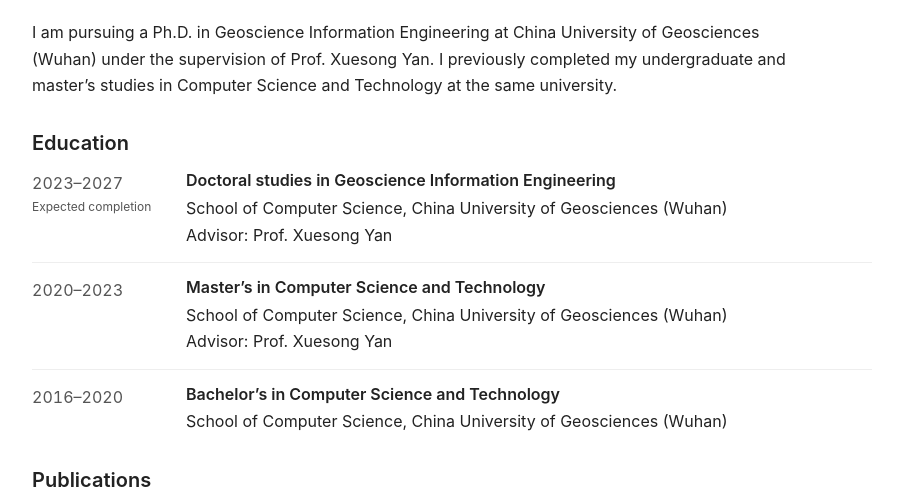
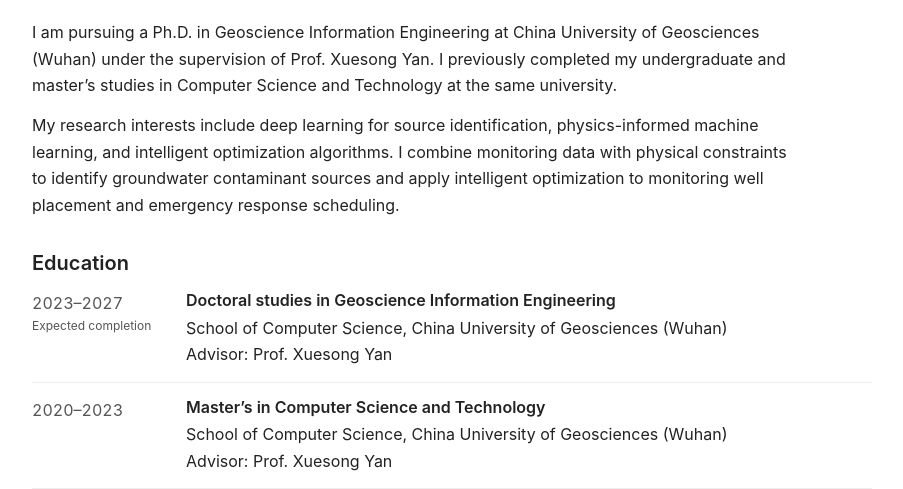
Before and after one commit to NeverStoptoLearn/neverstoptolearn.github.io, an Astro site: page / in a window 1280 px wide. Shown: the part 316-805 px from the top of the page, without its empty margins (188-1091 px from the left). Built offline with nearby package versions, Linux system fonts and the light colour scheme; Astro itself is replaced by a stand-in of ours.

Commit message:
Add concise research introduction after homepage biography

```diff
--- a/src/components/Home.astro
+++ b/src/components/Home.astro
@@ -47,6 +47,7 @@ const en = locale === 'en';
     </section>
   </header>
   <p class="profile-biography">{profile.biography[locale]}</p>
+  <p class="profile-biography research-summary">{profile.researchSummary[locale]}</p>
   <Education locale={locale} />
   <section class="home-section" id="publications">
     <h2>{labels[locale].publications}</h2>
--- a/src/data/profile.ts
+++ b/src/data/profile.ts
@@ -17,6 +17,10 @@ export const profile = {
   biography: {
     en: 'I am pursuing a Ph.D. in Geoscience Information Engineering at China University of Geosciences (Wuhan) under the supervision of Prof. Xuesong Yan. I previously completed my undergraduate and master’s studies in Computer Science and Technology at the same university.',
     zh: '我目前在中国地质大学（武汉）计算机学院攻读地学信息工程博士学位，师从颜雪松教授。本科和硕士阶段均在该校计算机学院学习计算机科学与技术。',
+  },
+  researchSummary: {
+    en: 'My research interests include deep learning for source identification, physics-informed machine learning, and intelligent optimization algorithms. I combine monitoring data with physical constraints to identify groundwater contaminant sources and apply intelligent optimization to monitoring well placement and emergency response scheduling.',
+    zh: '我的研究方向包括深度学习溯源、物理信息机器学习和智能优化算法，重点探索结合监测数据与物理约束识别地下水污染源，并利用智能优化算法优化监测井布设和污染应急调度。',
   },
   cvUrl: '', // Set to /files/zhouchen-cv.pdf after adding the real PDF to public/files.
   researchAreas: [
```
